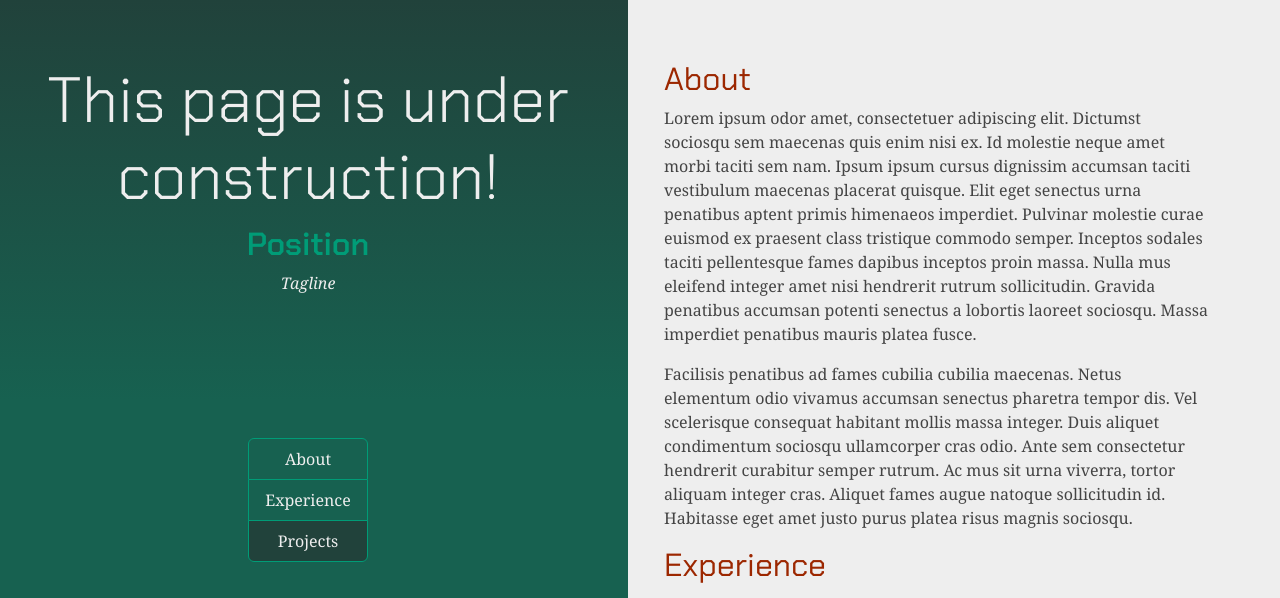
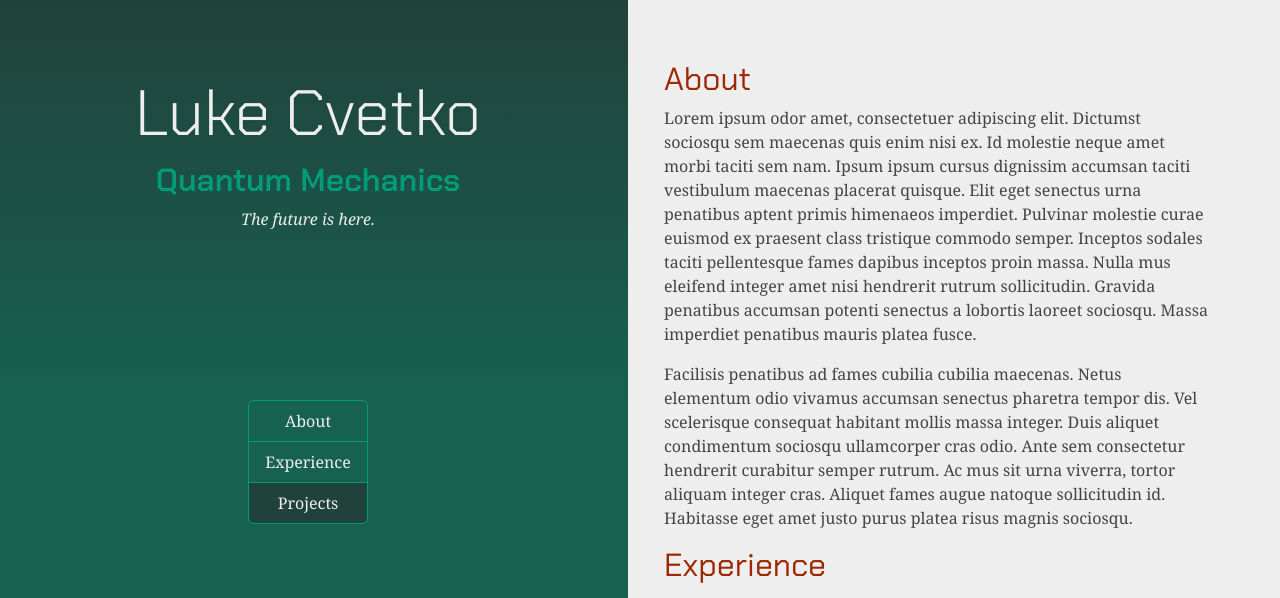
Before and after one commit to ambrosiacvet/l-portfolio, a plain HTML site: page index.html in a window 1280 px wide. Shown: the top 598 px of the page. Drawn offline with nearby package versions, Linux system fonts and the light colour scheme.

Commit message:
Added Identifiers

```diff
--- a/index.html
+++ b/index.html
@@ -19,9 +19,9 @@
         <div class="d-flex justify-content-center col-xl-6 col-sm-5 main-bg ">
             <header class="d-flex align-items-center flex-column mx-auto">
                 <div class="container text-center my-auto">
-                    <h1>This page is under construction!</h1>
-                    <h2>Position</h2>
-                    <p>Tagline</p>
+                    <h1>Luke Cvetko</h1>
+                    <h2>Quantum Mechanics</h2>
+                    <p>The future is here.</p>
                 </div>
                 <div id="list-example" class="list-group text-center my-auto">
                     <a class="list-group-item list-group-item-action" href="#list-item-1">About</a>
@@ -29,8 +29,8 @@
                     <a class="list-group-item list-group-item-action" href="#list-item-3">Projects</a>
                 </div>
                 <ul class="nav justify-content-center list-unstyled my-auto">
-                    <li class="mx-2"><a class="text-body-secondary" href="#" aria-label="LinkedIn"><i class="bi bi-linkedin"></i></a></li>
-                    <li class="mx-2"><a class="text-body-secondary" href="#" aria-label="E-mail"><i class="bi bi-envelope"></i></a></li>
+                    <li class="mx-2"><a class="text-body-secondary" href="https://www.linkedin.com/in/cvetko-luke/" aria-label="LinkedIn"><i class="bi bi-linkedin"></i></a></li>
+                    <li class="mx-2"><a class="text-body-secondary" href="mailto:luke@cvetkins.com" aria-label="E-mail"><i class="bi bi-envelope"></i></a></li>
                     <li class="mx-2"><a class="text-body-secondary" href="#" aria-label="GitHub"><i class="bi bi-github"></i></a></li>
                 </ul>
             </header>
```
